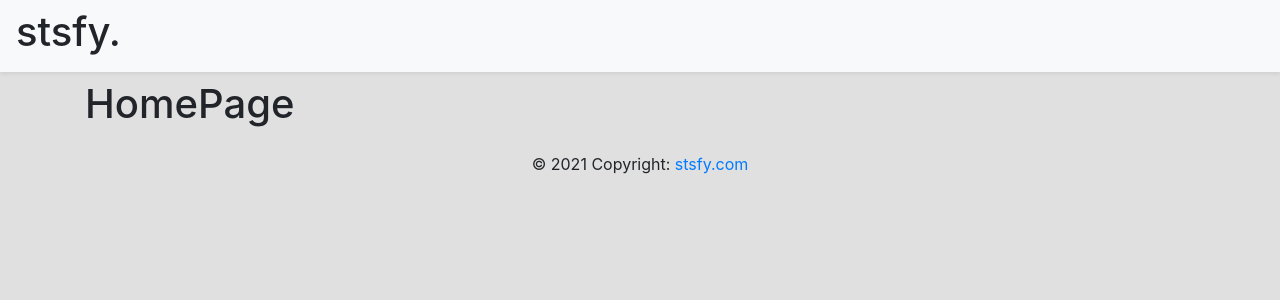
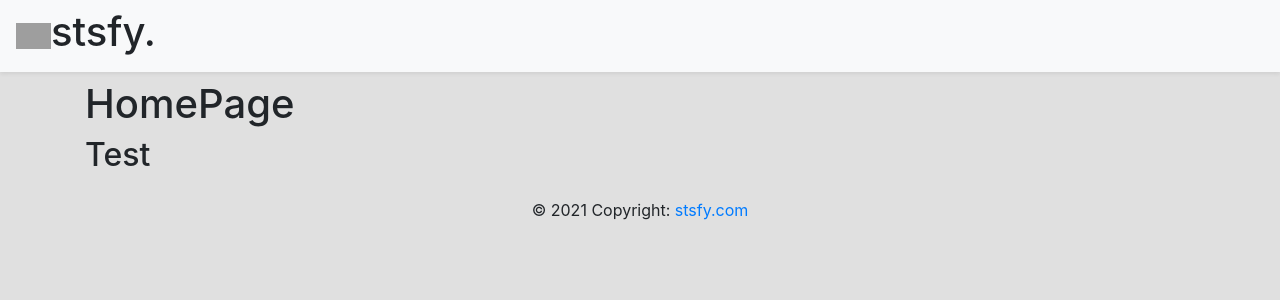
Before and after one commit to bens640/stsfy, a Django app: page / in a window 1280 px wide. Shown: the top 300 px of the page. Run offline with Django 3.2, Linux system fonts and the light colour scheme; grey boxes are pictures that could not be loaded.

```diff
--- a/library/templates/library/base.html
+++ b/library/templates/library/base.html
@@ -20,10 +20,10 @@
 
 </head>
 <body style="background-color:#e0e0e0;">
-    <nav class="navbar navbar-expand-lg navbar-light bg-light sticky-top mb-2 shadow-sm">
+    <nav class="navbar navbar-expand-lg navbar-light bg-light sticky-top mb-2 shadow-sm "   >
 {#      <a class="navbar-brand" href="{% url 'tv-home' %}">#}
-{#          <img src="https://tvrcmdr-files.s3.amazonaws.com/img/placeholder+v2.png" style="width: 35px">#}
-{#      </a>#}
+          <img src="https://tvrcmdr-files.s3.amazonaws.com/img/placeholder+v2.png" style="width: 35px">
+      </a>
         <h1> stsfy.</h1>
       <button class="navbar-toggler" type="button" data-toggle="collapse" data-target="#navbarSupportedContent" aria-controls="navbarSupportedContent" aria-expanded="false" aria-label="Toggle navigation">
         <span class="navbar-toggler-icon"></span>
--- a/library/templates/library/home.html
+++ b/library/templates/library/home.html
@@ -2,4 +2,5 @@
 {% load static %}
 {% block content %}
     <h1>HomePage</h1>
+    <h2>Test</h2>
 {% endblock content %}
--- a/library/views.py
+++ b/library/views.py
@@ -1,12 +1,10 @@
 from django.http import HttpResponse
 from django.shortcuts import render
 
-# Create your views here.
-
 
 def home(request):
+    return render(request, 'library/home.html')
 
-    return render(request, 'library/home.html')
 
 def index(request):
     return HttpResponse("Hello, world. You're at the polls index.")
```
